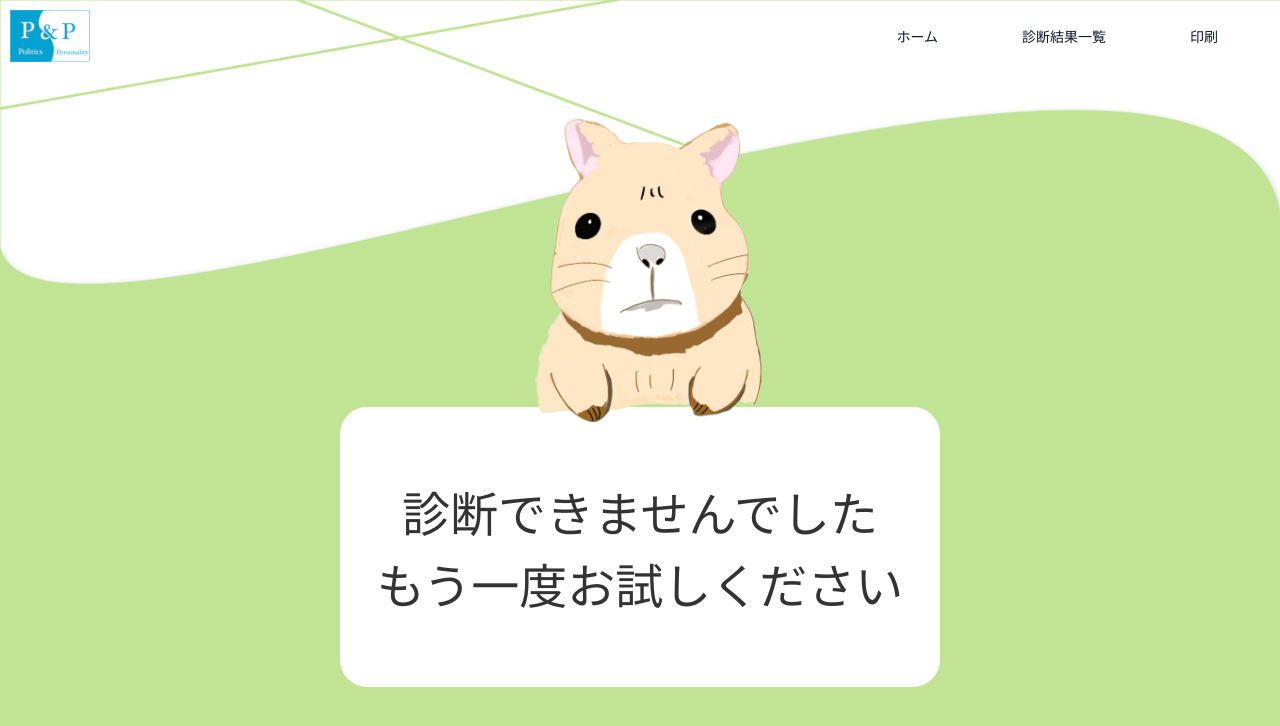
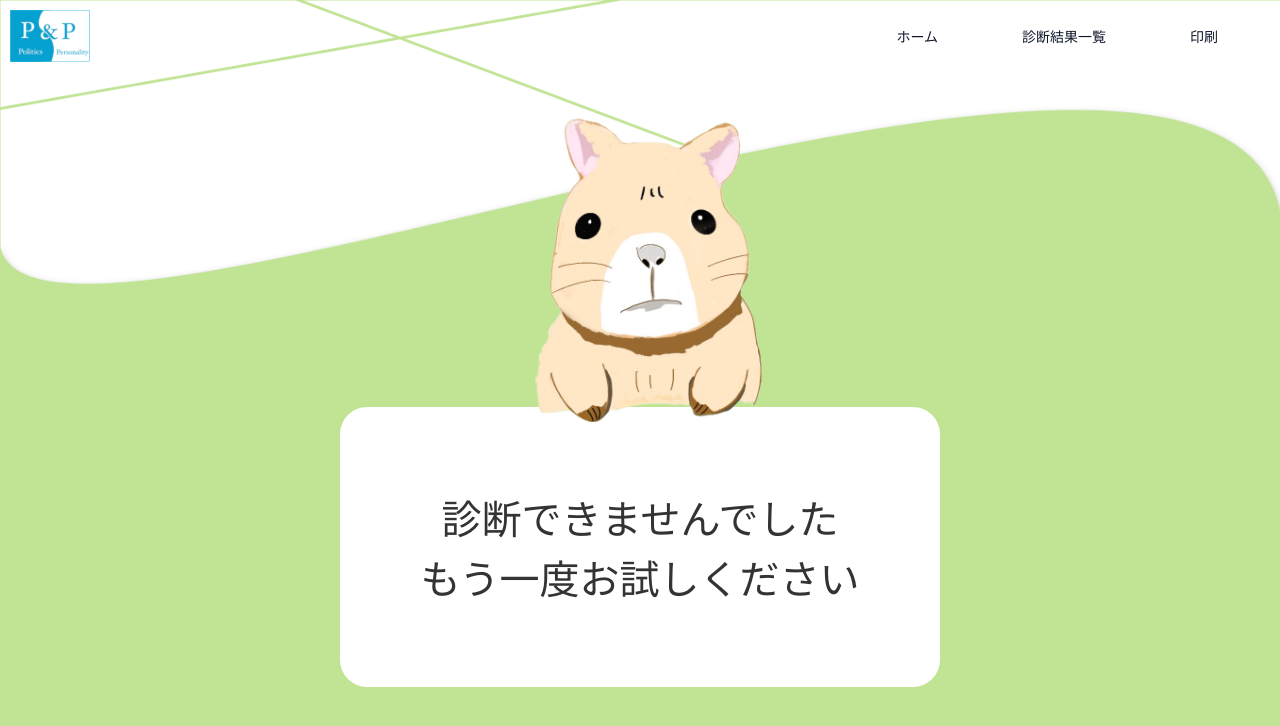
Before and after one commit to kapibara-tornado/frontend-app, a Next.js app: page /result in a window 1280 px wide. Shown: the top 726 px of the page. Built offline with nearby package versions, Linux system fonts and the light colour scheme; no server answers.

Commit message:
レビュー修正

```diff
--- a/src/app/result/page.tsx
+++ b/src/app/result/page.tsx
@@ -179,10 +179,10 @@ const TextContainer = styled.div`
 
 const ConceptText = styled.p`
   color: #333;
-  font-size: 3rem;
+  font-size: 2.5rem;
   font-style: normal;
-  padding-left: 40px;
-  padding-right: 40px;
+  padding-left: 70px;
+  padding-right: 70px;
 
   @media screen and (max-width: ${BREAKPOINTS.SP}) {
     font-size: 1.3rem;
```
